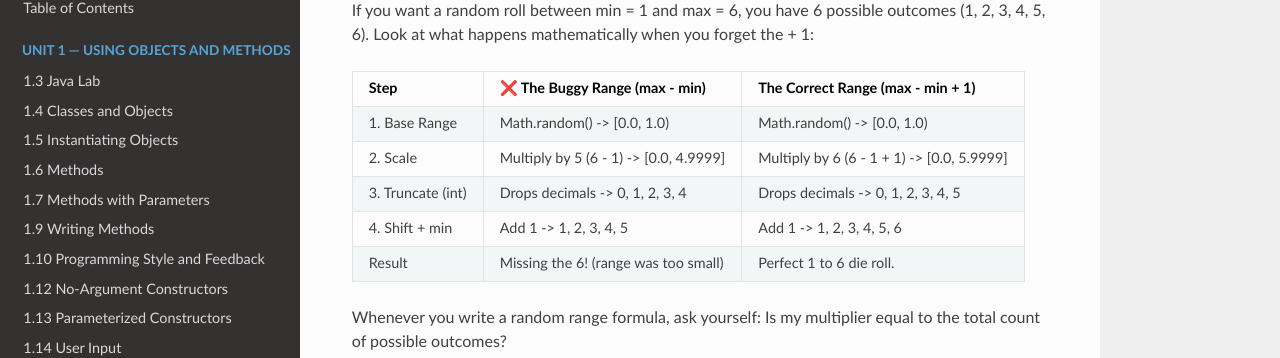
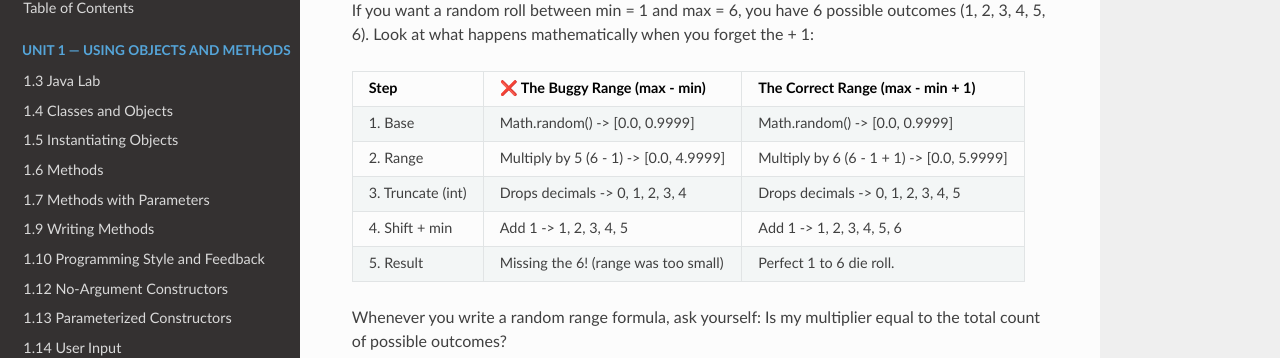
Before and after one commit to kjergens/apcsa-site, an MkDocs documentation site: the page built from docs/unit1/notes_21_random.md, in a window 1280 px wide and 900 px high, scrolled down 1040 px. Shown: the part 144-502 px from the top of the window. Built offline with MkDocs 1.6.1, drawn with Linux system fonts in a browser that asks for light colours; nearby versions of some CDN libraries.

Commit message:
Update random range explanation in notes
Corrected the terminology in the random range explanation to clarify the steps involved in generating a random number within a specified range.

```diff
--- a/docs/unit1/notes_21_random.md
+++ b/docs/unit1/notes_21_random.md
@@ -45,11 +45,11 @@ Look at what happens mathematically when you forget the + 1:
 
 | Step	| ❌ The Buggy Range (max - min) | The Correct Range (max - min + 1) |
 |---|---|---|
-|1. Base Range |	Math.random() -> [0.0, 1.0) |	Math.random() -> [0.0, 1.0) |
-|2. Scale	| Multiply by 5 (6 - 1) ->  [0.0, 4.9999] | 	Multiply by 6 (6 - 1 + 1) -> [0.0, 5.9999] |
+|1. Base |	Math.random() -> [0.0, 0.9999] |	Math.random() -> [0.0, 0.9999] |
+|2. Range	| Multiply by 5 (6 - 1) ->  [0.0, 4.9999] | 	Multiply by 6 (6 - 1 + 1) -> [0.0, 5.9999] |
 |3. Truncate (int) |	Drops decimals -> 0, 1, 2, 3, 4	 | Drops decimals -> 0, 1, 2, 3, 4, 5 |
 |4. Shift + min	| Add 1 -> 1, 2, 3, 4, 5	| Add 1 ->  1, 2, 3, 4, 5, 6 |
-|Result	| Missing the 6! (range was too small) |	Perfect 1 to 6 die roll. |
+|5. Result	| Missing the 6! (range was too small) |	Perfect 1 to 6 die roll. |
 
 Whenever you write a random range formula, ask yourself: Is my multiplier equal to the total count of possible outcomes?
 
```
